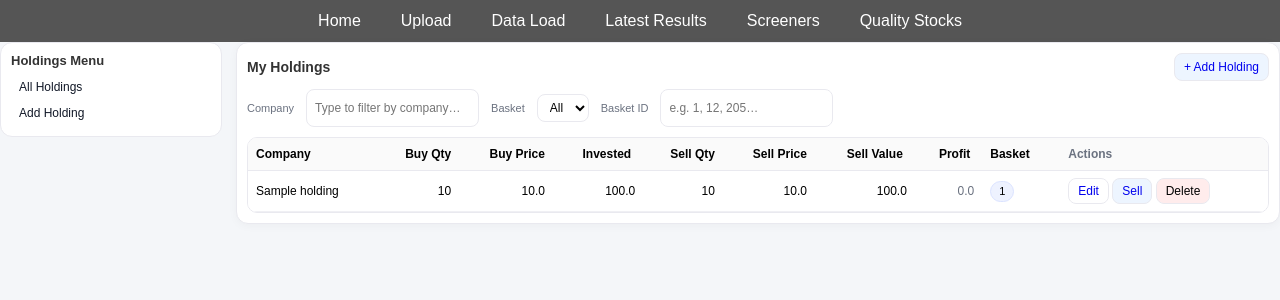
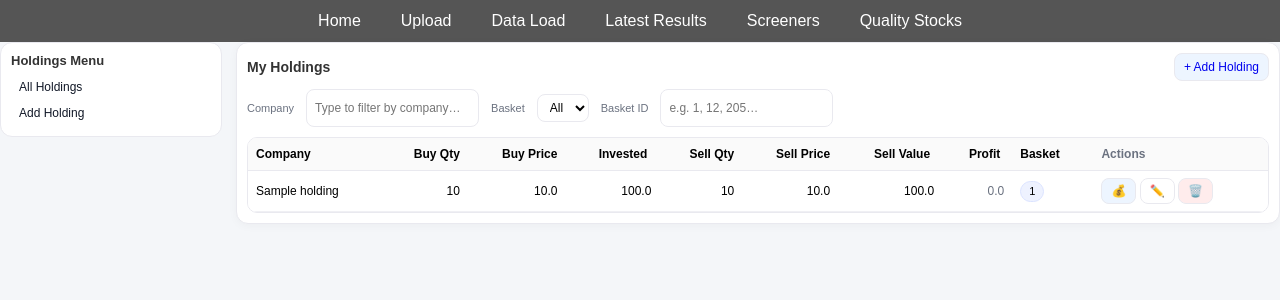
Before and after one commit to RSUDHAKARREDDI/stocksrating, a Flask app: page /my_holdings/ in a window 1280 px wide. Shown: the part 46-346 px from the top of the page. Run offline with Flask 3, Linux system fonts and the light colour scheme; tables that the repository leaves empty or names only in its code hold one stand-in row (values such as "Sample post"); parts of the project's set-up code (start-up, migrations or seed data) failed here and were passed over.

Commit message:
v4.0 My holdings emojis added

```diff
--- a/templates/my_holdings/my_holdings_list.html
+++ b/templates/my_holdings/my_holdings_list.html
@@ -138,11 +138,12 @@
             <td class="num {{ profit_class }}">{{ '-' if not has_sell else (profit|round(2)) }}</td>
             <td><span class="chip">{{ basket_id }}</span></td>
             <td>
-              <a class="btn" href="{{ url_for('my_holdings_bp.my_holdings_edit', holding_id=r.holding_id) }}">Edit</a>
-              <a class="btn primary" href="{{ url_for('my_holdings_bp.my_holdings_sell', holding_id=r.holding_id) }}">Sell</a>
+              <a class="btn primary" href="{{ url_for('my_holdings_bp.my_holdings_sell', holding_id=r.holding_id) }}">💰</a>
+              <a class="btn" href="{{ url_for('my_holdings_bp.my_holdings_edit', holding_id=r.holding_id) }}">✏️</a>
+
               <form method="post" action="{{ url_for('my_holdings_bp.my_holdings_delete', holding_id=r.holding_id) }}" style="display:inline;"
                     onsubmit="return confirm('Delete this record?');">
-                <button type="submit" class="btn danger">Delete</button>
+                <button type="submit" class="btn danger">🗑️</button>
               </form>
             </td>
           </tr>
```
